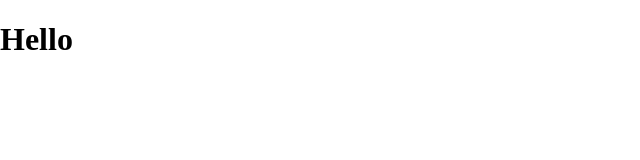
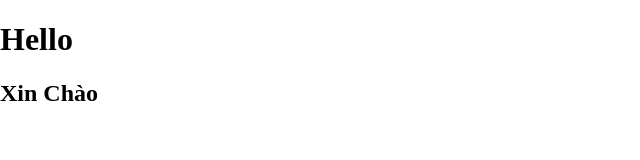
Before and after one commit to hungkhaipham/shop, a plain HTML site: page index.html in a window 1280 px wide. Shown: the whole page, without its empty margins (0-640 px from the left). Drawn offline with nearby package versions, Linux system fonts and the light colour scheme.

Commit message:
Update index.html
them cau xin chao

```diff
--- a/index.html
+++ b/index.html
@@ -10,5 +10,6 @@
 </head>
 <body>
     <h1>Hello</h1>
+    <h2>Xin Chào</h2>
 </body>
 </html>
```
